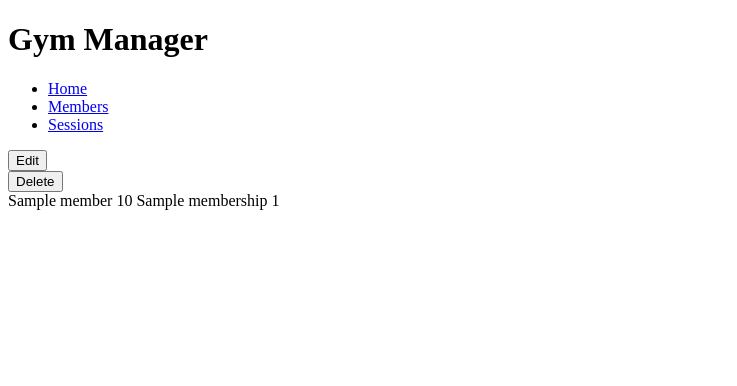
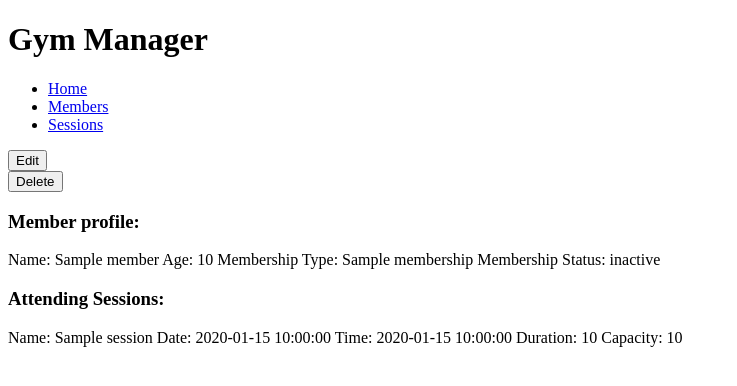
Before and after one commit to CraigA27/ProjectOne, a Flask app: page /members/1 in a window 1280 px wide. Shown: the top 386 px of the page, without its empty margins (0-737 px from the left). Run offline with Flask 2, Linux system fonts and the light colour scheme; a database or web service that is not in the repository returns one stand-in record (values such as "Sample title"); some libraries are stand-ins or nearby versions.

Commit message:
pre-booking

```diff
--- a/gym_app/console.py
+++ b/gym_app/console.py
@@ -25,4 +25,7 @@ booking_repository.save(booking_1)
 booking_2 = Booking(member_2, session_1)
 booking_repository.save(booking_2)
 
+booking_3 = Booking(member_1, session_2)
+booking_repository.save(booking_3)
+
 pdb.set_trace()
--- a/gym_app/controllers/member_controller.py
+++ b/gym_app/controllers/member_controller.py
@@ -13,7 +13,10 @@ def members():
 @members_blueprint.route("/members/<id>")
 def show(id):
     member = member_repository.select(id)
-    return render_template("/members/show.html", member=member)
+    sessions = member_repository.sessions(member)
+    print(member.status)
+    print(sessions)
+    return render_template("/members/show.html", member=member, sessions=sessions)
 
 @members_blueprint.route("/members/new")
 def new_member():
--- a/gym_app/repositories/member_repository.py
+++ b/gym_app/repositories/member_repository.py
@@ -1,6 +1,7 @@
 from db.run_sql import run_sql
 from models.member import Member
 from models.session import Session
+from models.booking import Booking
 
 def save(member):
     sql = "INSERT INTO members ( name, age, membership, status ) VALUES (%s, %s, %s, %s) RETURNING id"
@@ -38,3 +39,15 @@ def delete(id):
     sql = "DELETE FROM members WHERE id = %s"
     values = [id]
     run_sql(sql, values)
+
+def sessions(member):
+    sessions = []
+
+    sql = "SELECT sessions.* FROM sessions INNER JOIN bookings ON bookings.session_id = sessions.id WHERE member_id = %s"
+    values = [member.id]
+    results = run_sql(sql, values)
+
+    for row in results:
+        session = Session(row["name"], row["date"], row["time"], row["duration"], row["capacity"], row["id"])
+        sessions.append(session)
+    return sessions
--- a/gym_app/templates/members/show.html
+++ b/gym_app/templates/members/show.html
@@ -1,6 +1,7 @@
 {% extends 'base.html' %}
 
 {% block content %}
+
 
 <section>
 <form action="/members/{{ member.id }}/edit" method = "GET">
@@ -12,12 +13,31 @@
 </form>
 </section>
 
+<section>
+    <h3>Member profile:</h3>
+    Name: {{ member.name }}
+    Age: {{ member.age }}
+    Membership Type: {{ member.membership }}
+    {% if member.status == True %}
+    Membership Status: active
+    {% else %}
+    Membership Status: inactive
+    {% endif %}
+</section>
 
-{{ member.name }}
-{{ member.age }}
-{{ member.membership }}
-{{ member.active }}
-{{ member.id }}
+<section>
+<h3>Attending Sessions:</h3>
+{% for session in sessions %}
+
+Name: {{ session.name }}
+Date: {{ session.date }}
+Time: {{ session.time }}
+Duration: {{ session.duration }}
+Capacity: {{ session.capacity }}
+
+{% endfor %}
+
+</section>
 
 
 {% endblock %}
```
Also changed, not shown: gym_app/repositories/booking_repository.py (+17 -0 lines), gym_app/repositories/session_repository.py (+12 -0 lines).
